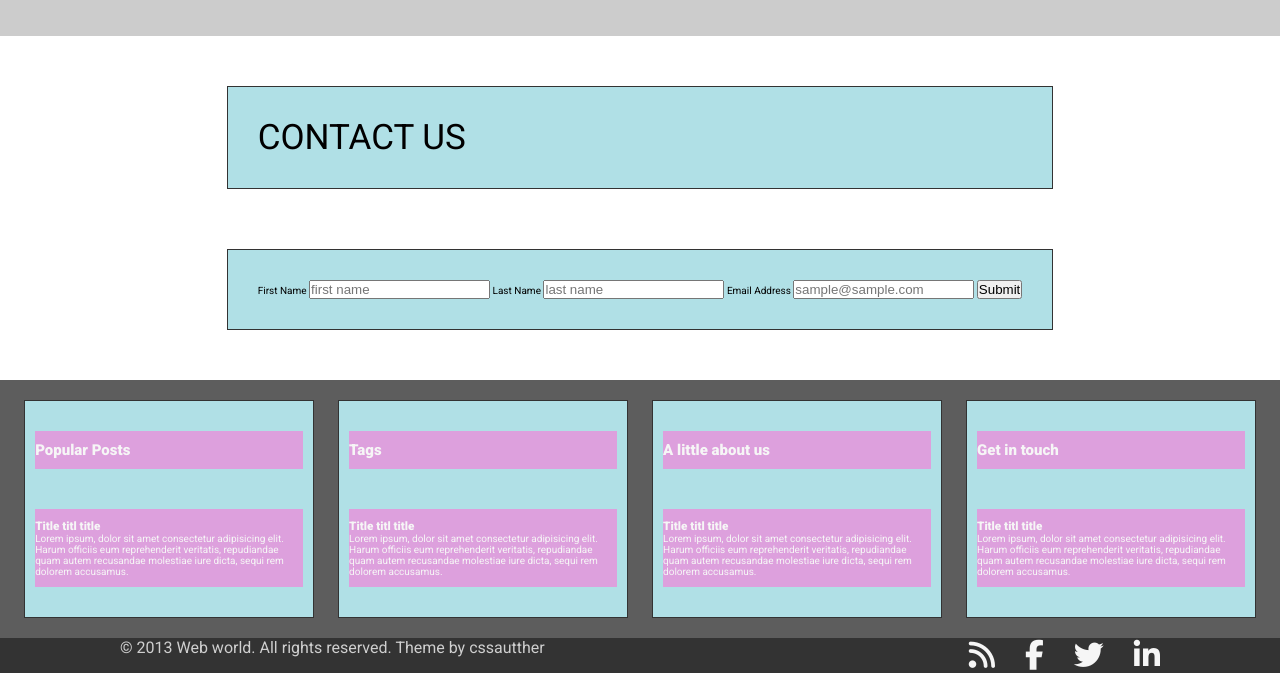
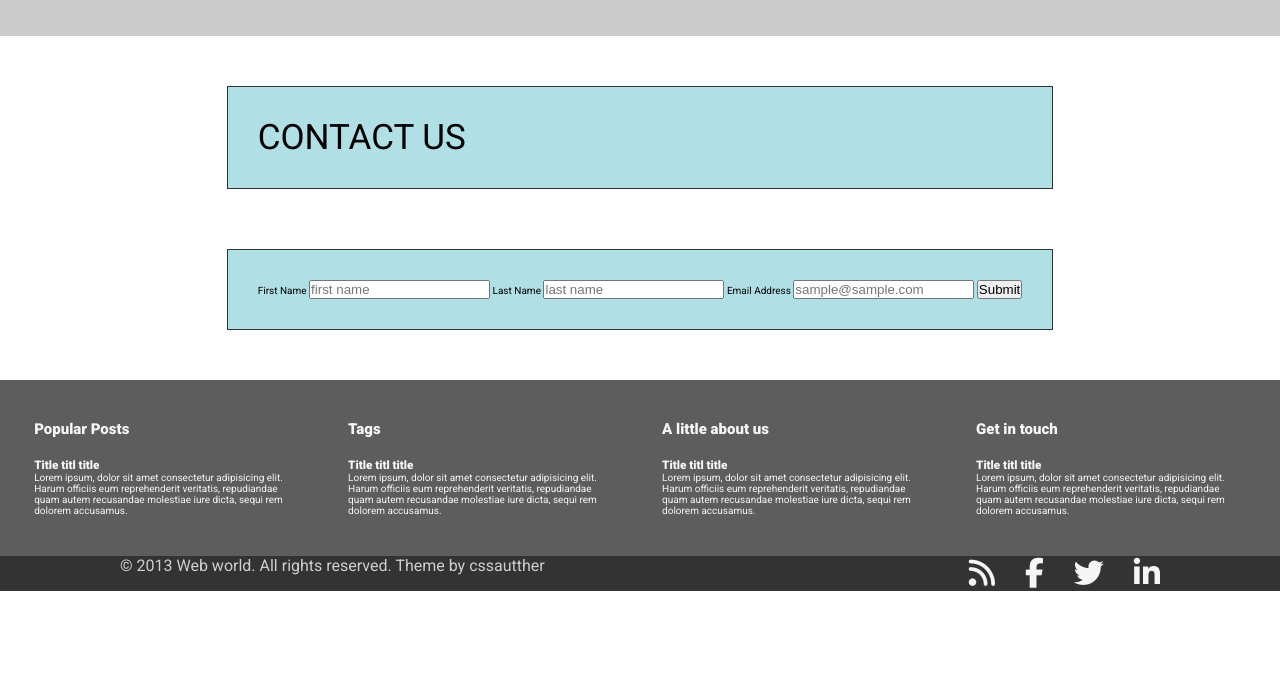
Before and after one commit to wtharden3/tech-out, a website: page index.html in a window 1280 px wide. Shown: the part 1802-2475 px from the top of the page. After the commit the page ends 2393 px from the top, so only its background shows below. Drawn offline with Linux system fonts and the light colour scheme.

Commit message:
edits to footer

```diff
--- a/scss/layout/_grid.scss
+++ b/scss/layout/_grid.scss
@@ -125,7 +125,7 @@
 }
 .container--template--footer
 {
-    background-color: #ccc;
+    //background-color: #ccc;
     padding: 1rem;
     display: flex;
 
@@ -185,9 +185,9 @@
 }
 .row--template--footer
 {
-    background-color: powderblue;
+    //background-color: powderblue;
     padding: 1rem;
-    border: .1rem solid #333;
+    //border: .1rem solid #333;
     margin: 1rem;
 
     //control rows within row
@@ -225,8 +225,7 @@
 .item-template--footer
 {
     padding: 1rem 0;
-    background-color: plum;
-    margin: 2rem 0;
+    //background-color: plum;
 
 }
 
```
Also changed, not shown: css/main.css, 1 other file.
